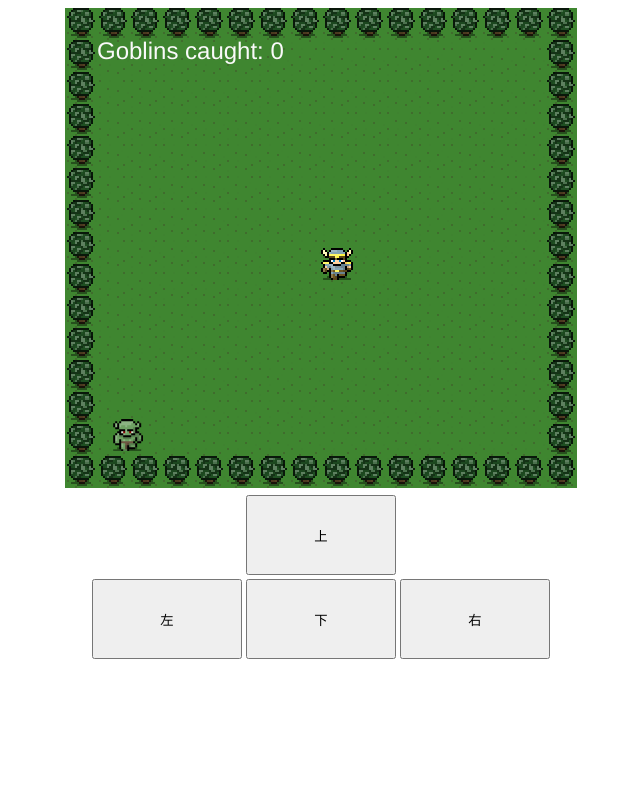
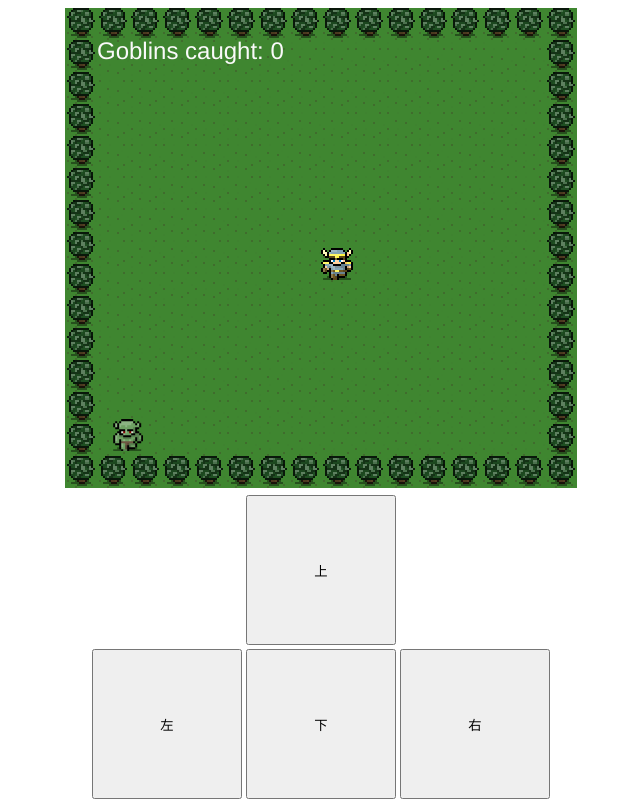
Before and after one commit to maxi201567/wechat_game, a plain HTML site: page index.html in a window 1280 px wide. Shown: the whole page, without its empty margins (319-959 px from the left). Drawn offline with Linux system fonts and the light colour scheme.

Commit message:
can't change

```diff
--- a/index.html
+++ b/index.html
@@ -6,18 +6,18 @@
 		<title>Simple Canvas Game</title>
 	</head>
 	<body oncontextmenu="return false">
-	<center width="%100">
+	<center>
 	<div id="canvas"></div>
 	<table>
 	<tr>
 	    <th></th>
-	    <th><button id="up", style="width:150px;height:80px;">上</button></th>
+	    <th><button id="up", style="width:150px;height:150px;">上</button></th>
 		<th></th>
 		</tr>
 		<tr>
-	    <th><button id="left", style="width:150px;height:80px;">左</button></th>
-		<th><button id="down", style="width:150px;height:80px;">下</button></th>
-	    <th><button id="right", style="width:150px;height:80px;">右</button></th>
+	    <th><button id="left", style="width:150px;height:150px;">左</button></th>
+		<th><button id="down", style="width:150px;height:150px;">下</button></th>
+	    <th><button id="right", style="width:150px;height:150px;">右</button></th>
 	    </tr>
     </table>
 		<script src="js/game.js"></script>
```
